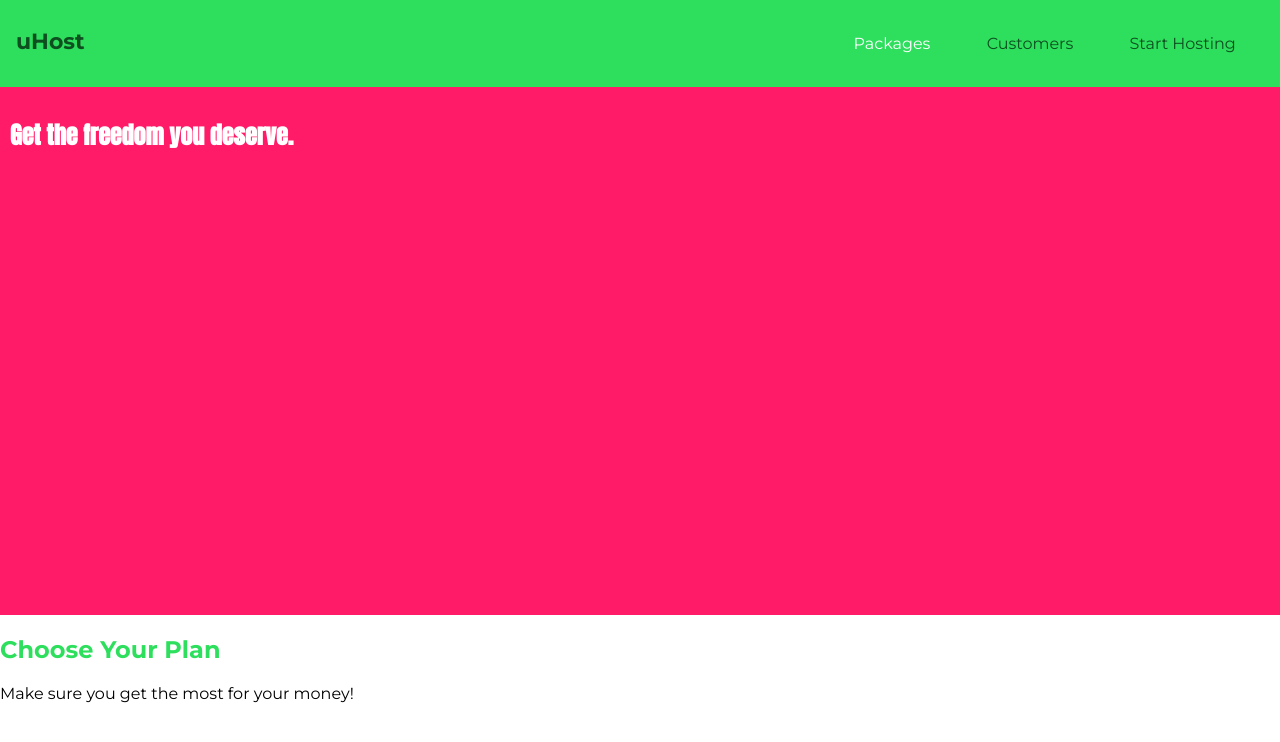
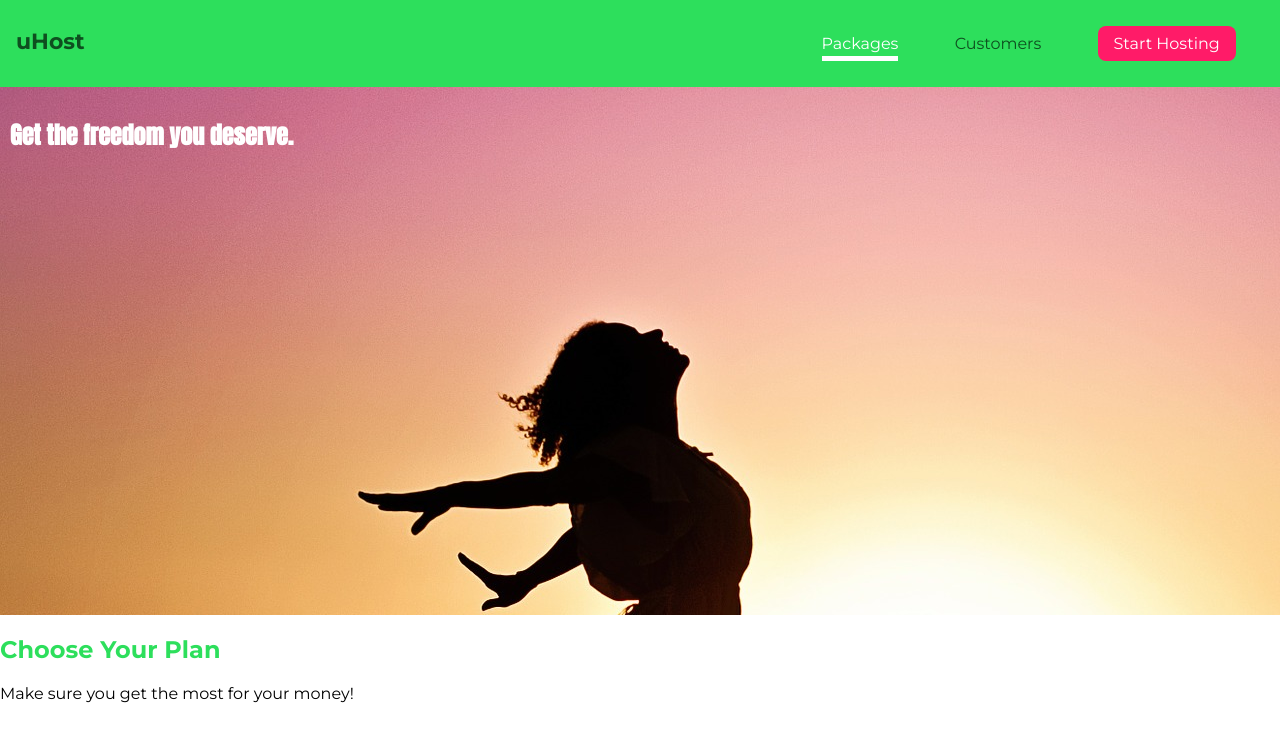
Before and after one commit to shyakaster/fullcsscourse, a plain HTML site: page diving-deeper/diving-deeper-01-project-introducing-the-box-model-starting-code/index.html in a window 1280 px wide. In both pictures the pointer is over the link "Packages". Drawn offline with Linux system fonts and the light colour scheme.

```diff
--- a/diving-deeper/diving-deeper-01-project-introducing-the-box-model-starting-code/index.html
+++ b/diving-deeper/diving-deeper-01-project-introducing-the-box-model-starting-code/index.html
@@ -26,7 +26,7 @@
                 <li class="main-nav__item">
                     <a href="customers/index.html">Customers</a>
                 </li>
-                <li class="main-nav__item">
+                <li class="main-nav__item main-nav__item--cta">
                     <a href="start-hosting/index.html">Start Hosting</a>
                 </li>
             </ul>
--- a/diving-deeper/diving-deeper-01-project-introducing-the-box-model-starting-code/main.css
+++ b/diving-deeper/diving-deeper-01-project-introducing-the-box-model-starting-code/main.css
@@ -8,7 +8,7 @@
 }
 
 #product-overview {
-    background: #ff1b68;
+    background: url("freedom.jpg");
     width: 100%;
     height: 528px;
     padding: 10px;
@@ -67,11 +67,33 @@
 
   text-decoration: none;
   color: #0e4f1f;
+
 }
 
-.main-nav__item a:hover{
-  color: white;
-}
+.main-nav__item a:hover,
 .main-nav__item a:active{
   color: white;
+  border-bottom: 5px solid white;
+  padding: 3px 0;
 }
+.main-nav__item--cta a{
+  color: white;
+  border-radius: 8px;
+  padding: 8px 16px;
+  background: #ff1b68;
+}
+/*Use of Pseudo class*/
+.main-nav__item--cta a:hover,
+.main-nav__item--cta a:active{
+  color: #ff1b68;
+  background: white;
+  border: none;
+
+}
+/*Use of a Pseudo element*/
+/*.main-nav__item a::after{
+  content: "(Link)";
+  color: red;
+  padding: 0 10px;
+}
+*/
```
Also changed, not shown: diving-deeper/diving-deeper-01-project-introducing-the-box-model-starting-code/freedom.jpg (added), 1 other file.
